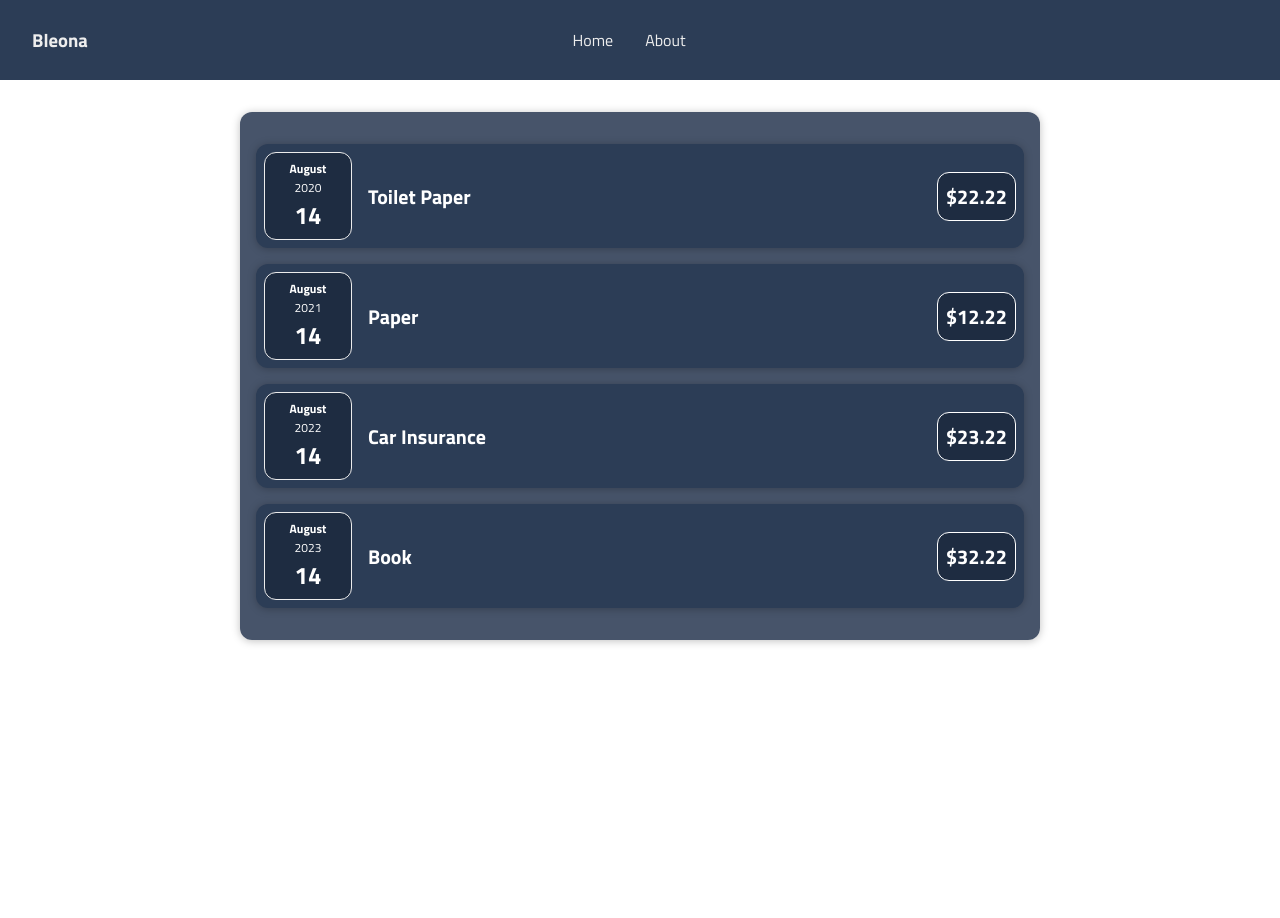
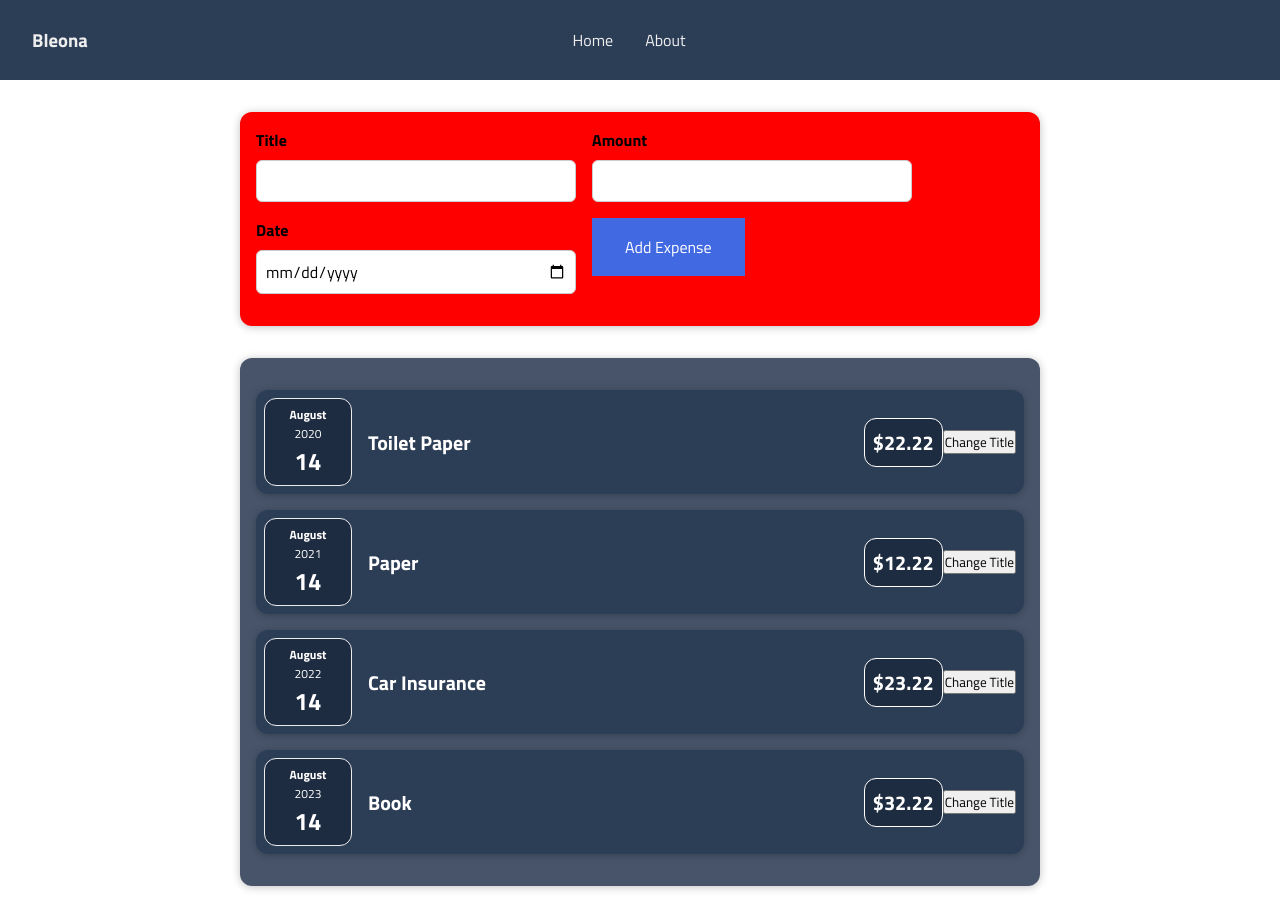
Before and after one commit to BleonaZeqiri/React_js, a React (Create React App) app: page / in a window 1280 px wide. Before the commit the page ends 800 px from the top, so only its background shows below. Built offline with nearby package versions, Linux system fonts and the light colour scheme.

Commit message:
Added NewExpense

```diff
--- a/package.json
+++ b/package.json
@@ -10,7 +10,7 @@
     "react-dom": "^18.3.1",
     "react-icons": "^5.2.1",
     "react-router-dom": "^6.25.1",
-    "react-scripts": "5.0.1",
+    "react-scripts": "^3.0.1",
     "web-vitals": "^2.1.4"
   },
   "scripts": {
--- a/src/components/Expenses/ExpenseDate.jsx
+++ b/src/components/Expenses/ExpenseDate.jsx
@@ -1,6 +1,7 @@
 import React from "react";
 
 import "./ExpenseDate.css";
+
 const ExpenseDate = (props) => {
   const month = props.date.toLocaleString("en-US", { month: "long" });
   const day = props.date.toLocaleString("en-US", { day: "2-digit" });
--- a/src/components/Expenses/ExpenseItem.jsx
+++ b/src/components/Expenses/ExpenseItem.jsx
@@ -1,17 +1,25 @@
-import React from "react";
+import React, { useState } from "react";
 import Card from "../UI/Card.jsx";
 import ExpenseDate from "./ExpenseDate.jsx";
 
 import "./ExpenseItem.css";
 
-const ExpenseItem = ({ date, title, amount }) => {
+const ExpenseItem = ({ date, title: initialTitle, amount }) => {
+  const [title, setTitle] = useState(initialTitle);
+  console.log("ExpenseItem evaluated by React");
+  const clickHandler = () => {
+    setTitle("Updated!");
+    console.log(title);
+  };
+
   return (
-    <Card className="expense-item ">
+    <Card className="expense-item">
       <ExpenseDate date={date} />
       <div className="expense-item__description">
         <h2>{title}</h2>
         <div className="expense-item__price">${amount}</div>
       </div>
+      <button onClick={clickHandler}>Change Title</button>
     </Card>
   );
 };
--- /dev/null
+++ b/src/components/NewExpense/ExpenseForm.css
@@ -0,0 +1,23 @@
+.new-expense__controls {
+  display: flex;
+  flex-wrap: wrap;
+  gap: 1rem;
+  margin-bottom: 1rem;
+  text-align: left;
+}
+.new-expense__control label {
+  font-weight: bold;
+  margin-bottom: 0.5rem;
+  display: block;
+}
+.new-expense__control input {
+  font: inherit;
+  padding: 0.5rem;
+  border-radius: 6px;
+  border: 1px solid #ccc;
+  width: 20rem;
+  max-width: 100%;
+}
+.new-expense__actions {
+  text-align: right;
+}
--- /dev/null
+++ b/src/components/NewExpense/ExpenseForm.jsx
@@ -0,0 +1,72 @@
+import React, { useState } from "react";
+import "./ExpenseForm.css";
+
+const ExpenseForm = (props) => {
+  const [enteredTitle, setEnteredTitle] = useState("");
+  const [enteredAmount, setEnteredAmount] = useState("");
+  const [enteredDate, setEnteredDate] = useState("");
+
+  const titleChangeHandler = (event) => {
+    setEnteredTitle(event.target.value);
+  };
+  const amountChangeHandler = (event) => {
+    setEnteredAmount(event.target.value);
+  };
+  const dateChangerHandler = (event) => {
+    setEnteredDate(event.target.value);
+  };
+  const submitHandler = (event) => {
+    event.presentDefault();
+    const expenseData = {
+      title: enteredTitle,
+      amount: enteredAmount,
+      date: new Date(enteredDate),
+    };
+    props.onSaveExpenseData();
+    setEnteredTitle("");
+    setEnteredAmount("");
+    setEnteredDate("");
+  };
+  return (
+    <form onSubmit={submitHandler}>
+      <div className="new-expense__controls">
+        <div className="new-expense__control">
+          <label htmlFor="title">Title</label>
+          <input
+            type="text"
+            id="title"
+            value={enteredTitle}
+            onChange={titleChangeHandler}
+          />
+        </div>
+        <div className="new-expense__control">
+          <label htmlFor="amount">Amount</label>
+          <input
+            type="number"
+            id="amount"
+            min="0.01"
+            value={enteredAmount}
+            step="0.01"
+            onChange={amountChangeHandler}
+          />
+        </div>
+        <div className="new-expense__control">
+          <label htmlFor="date">Date</label>
+          <input
+            type="date"
+            id="date"
+            value={enteredDate}
+            min="2019-01-01"
+            max="2022-12-31"
+            onChange={dateChangerHandler}
+          />
+        </div>
+        <div className="new-expense__actions">
+          <button type="submit">Add Expense</button>
+        </div>
+      </div>
+    </form>
+  );
+};
+
+export default ExpenseForm;
--- /dev/null
+++ b/src/components/NewExpense/NewExpense.css
@@ -0,0 +1,18 @@
+.new-expense {
+  background-color: red;
+  padding: 1rem;
+  margin: 2rem auto;
+  width: 50rem;
+  max-width: 95%;
+  border-radius: 12px;
+  text-align: center;
+  box-shadow: 0 1px 8px rgba(0, 0, 0, 0.25);
+}
+.new-expense button {
+  font: inherit;
+  cursor: pointer;
+  padding: 1rem 2rem;
+  border: 1px solid royalblue;
+  background-color: royalblue;
+  color: white;
+}
--- /dev/null
+++ b/src/components/NewExpense/NewExpense.jsx
@@ -0,0 +1,20 @@
+import React from "react";
+import ExpenseForm from "./ExpenseForm";
+import "./NewExpense.css";
+
+const NewExpense = (props) => {
+  const saveExpenseDataHandler = (enteredExpenseData) => {
+    const expenseData = {
+      ...enteredExpenseData,
+      id: Math.random().toString(),
+    };
+    props.onAddExpense(expenseData);
+  };
+  return (
+    <div className="new-expense ">
+      <ExpenseForm onSaveExpenseData={saveExpenseDataHandler} />
+    </div>
+  );
+};
+
+export default NewExpense;
--- a/src/pages/About.jsx
+++ b/src/pages/About.jsx
@@ -1,5 +1,5 @@
 import React from "react";
 
 export const About = () => {
-  return <h2>About Page </h2>;
+  return <div>About</div>;
 };
--- a/src/pages/Home.jsx
+++ b/src/pages/Home.jsx
@@ -1,6 +1,6 @@
 import React from "react";
 import Expenses from "../components/Expenses/Expenses";
-
+import NewExpense from "../components/NewExpense/NewExpense";
 const expenses = [
   {
     id: "b1",
@@ -27,9 +27,14 @@
     date: new Date(2023, 7, 14),
   },
 ];
+const addExpenseHandler = (expense) => {
+  console.log("In Home.jsx");
+  console.log(expense);
+};
 const Home = () => {
   return (
     <div>
+      <NewExpense onAddExpense={addExpenseHandler} />
       <Expenses items={expenses} />
     </div>
   );
```
Also changed, not shown: src/assets/images/siba.png (renamed from src/assets/images/shiba.png), 1 other file (tests, documents, lock files or other folders).
